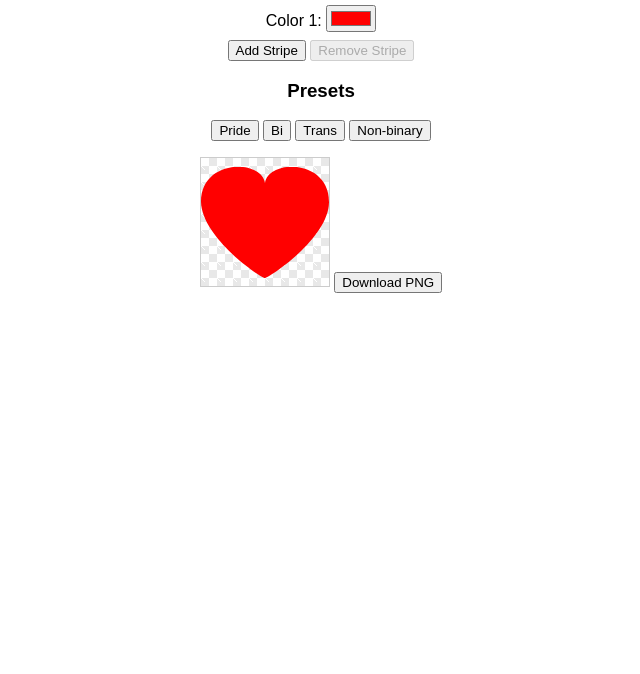
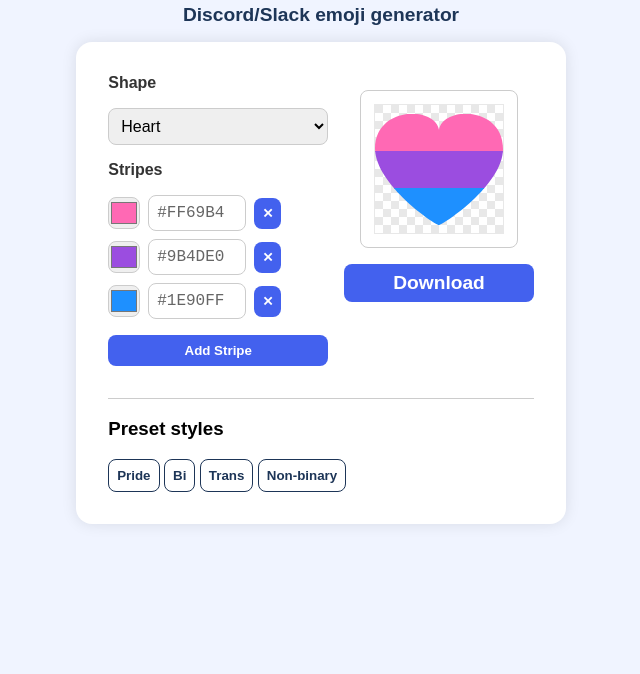
Before and after one commit to aimeerivers/queermoji, a plain HTML site: page index.html in a window 1280 px wide. Shown: the part 126-800 px from the top of the page, without its empty margins (319-959 px from the left). Drawn offline with Linux system fonts and the light colour scheme.

Commit message:
feat: Add a nicer user interface

```diff
--- a/css/style.css
+++ b/css/style.css
@@ -1,25 +1,129 @@
-#app {
+body {
   font-family: sans-serif;
-  padding: 1rem;
-  max-width: 400px;
-  margin: auto;
-  text-align: center;
+  background: #f0f4ff;
+  display: flex;
+  flex-direction: column;
+  align-items: center;
+  padding: 2rem;
 }
 
-label {
-  display: block;
-  margin-bottom: 0.5rem;
+h1, h2 {
+  color: #1d3557;
+  margin-bottom: 1rem;
+}
+
+h2 {
+  font-size: 1.2rem;
+}
+
+.container {
+  display: flex;
+  flex-direction: column;
+  gap: 2rem;
+  background: white;
+  border-radius: 1rem;
+  padding: 2rem;
+  box-shadow: 0 0 15px rgba(0, 0, 0, 0.1);
+}
+
+.row {
+  display: flex;
+  flex-direction: row;
+  gap: 1rem;
+}
+
+.controls {
+  display: flex;
+  flex-direction: column;
+  gap: 1rem;
+  width: 220px;
+}
+
+.controls label {
+  font-weight: bold;
+  color: #333;
+}
+
+.controls input[type="color"],
+.controls input[type="text"],
+.controls select {
+  padding: 0.5rem;
+  border-radius: 0.5rem;
+  border: 1px solid #ccc;
+  font-size: 1rem;
+}
+
+#colorPickers {
+  display: flex;
+  flex-direction: column;
+  gap: 0.5rem;
+}
+
+.color-row {
+  display: flex;
+  gap: 0.5rem;
+  align-items: center;
+}
+
+.color-row input[type="color"] {
+  padding: 0;
+  width: 2rem;
+  height: 2rem;
+}
+
+.color-row input[type="text"] {
+  width: 80px;
+  text-transform: uppercase;
+  font-family: monospace;
+  color: #666;
+}
+
+#previewContainer {
+  padding: 0.8rem;
+  border-radius: 0.5rem;
+  border: 1px solid #ccc;
+  margin: 1rem;
 }
 
 canvas {
-  margin-top: 1rem;
-  border: 1px solid #ccc;
-  background-color: white;
-  background-image:
-    linear-gradient(45deg, #e8e8e8 25%, transparent 25%),
-    linear-gradient(-45deg, #e8e8e8 25%, transparent 25%),
-    linear-gradient(45deg, transparent 75%, #e8e8e8 75%),
-    linear-gradient(-45deg, transparent 75%, #e8e8e8 75%);
-  background-size: 16px 16px;
-  background-position: 0 0, 0 8px, 8px -8px, -8px 0px;
+  position: relative;
+  width: 128px;
+  height: 128px;
+  background: repeating-conic-gradient(#fff 0% 25%, #e8e8e8 0% 50%) 50% / 16px 16px;
+  border: 1px solid #e8e8e8;
+  display: flex;
+  justify-content: center;
+  align-items: center;
 }
+
+button {
+  background-color: #4361ee;
+  color: white;
+  font-weight: bold;
+  padding: 0.5rem;
+  border: none;
+  border-radius: 0.5rem;
+  cursor: pointer;
+}
+
+button#downloadBtn {
+  width: 100%;
+  font-size: 1.2rem;
+  font-weight: bold;
+}
+
+#presets {
+  width: 100%;
+  border-top: 1px solid #ccc;
+}
+
+#presets button {
+  background-color: #FFF;
+  color: #1d3557;
+  border: 1px solid #1d3557;
+}
+
+#presets button:hover {
+  background-color: #1d3557;
+  color: #FFF;
+}
--- a/index.html
+++ b/index.html
@@ -2,17 +2,22 @@
 <html lang="en">
 
 <head>
-  <meta charset="UTF-8">
-  <meta name="viewport" content="width=device-width, initial-scale=1.0">
+  <meta charset="UTF-8" />
+  <meta name="viewport" content="width=device-width, initial-scale=1.0" />
   <link rel="stylesheet" href="css/style.css">
   <title>Queermoji</title>
+  <style>
+
+  </style>
 </head>
 
 <body>
-  <div id="app">
   <h1>Queermoji</h1>
-
-    <label>Shape:
+  <h2>Discord/Slack emoji generator</h2>
+  <div class="container">
+    <div class="row">
+      <div class="controls">
+        <label for="shape">Shape</label>
         <select id="shapeSelector">
           <option value="heart">Heart</option>
           <option value="star">Star</option>
@@ -21,27 +26,30 @@
           <option value="circle">Circle</option>
           <option value="egg">Egg</option>
         </select>
-    </label>
 
+        <label>Stripes</label>
         <div id="colorPickers">
-      <label>Color 1: <input type="color" value="#ff0000"></label>
-      <!-- Add more dynamically -->
+        </div>
+        <button id="addStripe">Add Stripe</button>
       </div>
 
-    <button id="addStripe">Add Stripe</button>
-    <button id="removeStripe" disabled>Remove Stripe</button>
+      <div class="preview">
+        <div id="previewContainer">
+          <canvas id="previewCanvas" width="128" height="128"></canvas>
+        </div>
+        <button id="downloadBtn">Download</button>
+      </div>
+    </div>
 
+    <div class="row">
       <div id="presets">
-      <h3>Presets</h3>
+        <h3>Preset styles</h3>
         <button data-flag="pride">Pride</button>
         <button data-flag="bi">Bi</button>
         <button data-flag="trans">Trans</button>
         <button data-flag="nonbinary">Non-binary</button>
       </div>
-
-    <canvas id="previewCanvas" width="128" height="128"></canvas>
-
-    <button id="downloadBtn">Download PNG</button>
+    </div>
   </div>
 
   <script src="js/script.js"></script>
--- a/js/script.js
+++ b/js/script.js
@@ -4,7 +4,6 @@ const canvas = document.getElementById('previewCanvas');
 const ctx = canvas.getContext('2d');
 const downloadBtn = document.getElementById('downloadBtn');
 const addStripe = document.getElementById('addStripe');
-const removeStripe = document.getElementById('removeStripe');
 
 let preset = null;
 
@@ -95,7 +94,7 @@ function updateCanvas() {
   // ctx.imageSmoothingEnabled = true;
 
   const shape = shapeSelector.value;
-  const colors = [...colorPickers.querySelectorAll('input')].map(el => el.value);
+  const colors = [...colorPickers.querySelectorAll('input[type=text]')].map(el => el.value);
 
   if (shape === 'heart') {
     fillShapeWithStripes(ctx, heartPath, colors, 9, 120);
@@ -117,21 +116,7 @@ shapeSelector.addEventListener('change', updateCanvas);
 colorPickers.addEventListener('input', updateCanvas);
 
 addStripe.addEventListener('click', () => {
-  const label = document.createElement('label');
-  label.innerHTML = `Color ${colorPickers.children.length + 1}: <input type="color" value="#ffffff">`;
-  colorPickers.appendChild(label);
-  removeStripe.disabled = false;
-  preset = null;
-  updateCanvas();
-});
-
-removeStripe.addEventListener('click', () => {
-  if (colorPickers.children.length > 1) {
-    colorPickers.removeChild(colorPickers.lastChild);
-  }
-  if (colorPickers.children.length === 1) {
-    removeStripe.disabled = true;
-  }
+  addColorInput();
   preset = null;
   updateCanvas();
 });
@@ -158,12 +143,9 @@ document.querySelectorAll('#presets button').forEach(btn => {
     preset = flag;
 
     colorPickers.innerHTML = ''; // Clear existing
-    colors.forEach((color, i) => {
-      const label = document.createElement('label');
-      label.innerHTML = `Color ${i + 1}: <input type="color" value="${color}">`;
-      colorPickers.appendChild(label);
+    colors.forEach((color) => {
+      addColorInput(color);
     });
-    removeStripe.disabled = colors.length <= 1;
 
     updateCanvas();
   });
@@ -191,4 +173,51 @@ function fillShapeWithStripes(ctx, drawShape, colors, yStart = 20, yEnd = 100) {
   ctx.restore();
 }
 
+function addColorInput(color = '#ff0000') {
+  const colorList = document.getElementById('colorPickers');
+
+  const row = document.createElement('div');
+  row.className = 'color-row';
+
+  const colorInput = document.createElement('input');
+  colorInput.type = 'color';
+  colorInput.value = color;
+
+  const textInput = document.createElement('input');
+  textInput.type = 'text';
+  textInput.value = color;
+  textInput.maxLength = 7;
+
+  // Keep them in sync
+  colorInput.addEventListener('input', () => {
+    textInput.value = colorInput.value;
+    render(); // update the canvas if needed
+  });
+
+  textInput.addEventListener('input', () => {
+    if (/^#[0-9a-fA-F]{6}$/.test(textInput.value)) {
+      colorInput.value = textInput.value;
+      render();
+    }
+  });
+
+  const removeBtn = document.createElement('button');
+  removeBtn.textContent = '✕';
+  removeBtn.style.border = 'none';
+  removeBtn.style.cursor = 'pointer';
+  removeBtn.addEventListener('click', () => {
+    row.remove();
+    updateCanvas();
+  });
+
+  row.appendChild(colorInput);
+  row.appendChild(textInput);
+  row.appendChild(removeBtn);
+  colorList.appendChild(row);
+}
+
+addColorInput("#ff69b4");
+addColorInput("#9b4de0");
+addColorInput("#1e90ff");
+
 updateCanvas();
```
Lines whose indentation alone changed are shown as unchanged.
